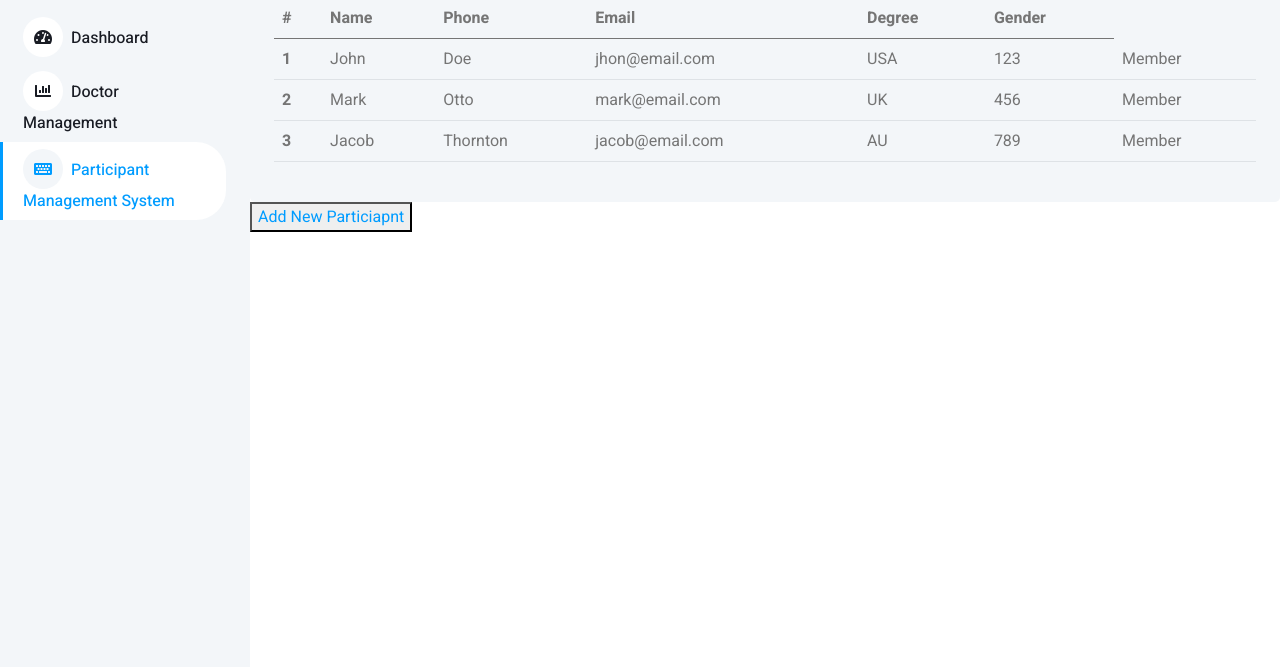
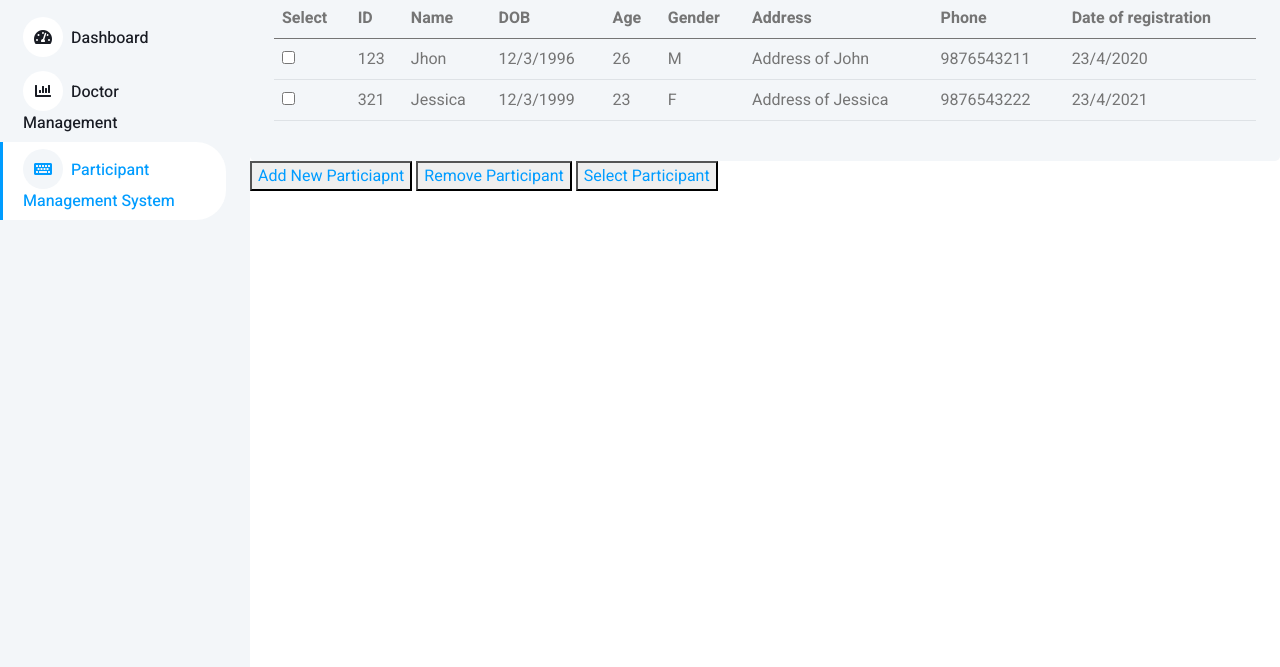
Before and after one commit to Aditya-Shahari/Easy-Trials-Web, a plain HTML site: page Participant_Management_System.html in a window 1280 px wide. Shown: the part 133-800 px from the top of the page. Drawn offline with nearby package versions, Linux system fonts and the light colour scheme.

Commit message:
edit table/buttons

```diff
--- a/Participant_Management_System.html
+++ b/Participant_Management_System.html
@@ -100,46 +100,47 @@
 
             <div class="col-12">
                 <div class="bg-light rounded h-100 p-4">
-                    <h6 class="mb-4">Responsive Table</h6>
+                    <h6 class="mb-4">Participant List</h6>
                     <div class="table-responsive">
                         <table class="table">
                             <thead>
                                 <tr>
-                                    <th scope="col">#</th>
+                                    <th scope="col">Select</th>
+                                    <th scope="col">ID</th>
                                     <th scope="col">Name</th>
+                                    <th scope="col">DOB</th>
+                                    <th scope="col">Age</th>
+                                    <th scope="col">Gender</th>
+                                    <th scope="col">Address</th>
                                     <th scope="col">Phone</th>
-                                    <th scope="col">Email</th>
-                                    <th scope="col">Degree</th>
-                                    <th scope="col">Gender</th>
+                                    <th scope="col">Date of registration</th>
                                 </tr>
                             </thead>
                             <tbody>
                                 <tr>
-                                    <th scope="row">1</th>
-                                    <td>John</td>
-                                    <td>Doe</td>
-                                    <td>jhon@email.com</td>
-                                    <td>USA</td>
+                                    <th scope="row"><input type="checkbox"></th>
+
                                     <td>123</td>
-                                    <td>Member</td>
+                                    <td>Jhon</td>
+                                    <td>12/3/1996</td>
+                                    <td>26</td>
+                                    <td>M</td>
+                                    <td>Address of John</td>
+                                    <td>9876543211</td>
+                                    <td>23/4/2020</td>
                                 </tr>
                                 <tr>
-                                    <th scope="row">2</th>
-                                    <td>Mark</td>
-                                    <td>Otto</td>
-                                    <td>mark@email.com</td>
-                                    <td>UK</td>
-                                    <td>456</td>
-                                    <td>Member</td>
-                                </tr>
-                                <tr>
-                                    <th scope="row">3</th>
-                                    <td>Jacob</td>
-                                    <td>Thornton</td>
-                                    <td>jacob@email.com</td>
-                                    <td>AU</td>
-                                    <td>789</td>
-                                    <td>Member</td>
+
+
+                                    <th scope="row"><input type="checkbox"></th>
+                                    <td>321</td>
+                                    <td>Jessica</td>
+                                    <td>12/3/1999</td>
+                                    <td>23</td>
+                                    <td>F</td>
+                                    <td>Address of Jessica</td>
+                                    <td>9876543222</td>
+                                    <td>23/4/2021</td>
                                 </tr>
                             </tbody>
                         </table>
@@ -148,11 +149,15 @@
             </div>
 <button>
 
-    <a href="Add_Participant.html">Add New Particiapnt
-
-    </a>
+    <a href="Add_Participant.html">Add New Particiapnt</a>
 </button>
 
+<button>
+    <a href="Participant_Management_System.html">Remove Participant</a>
+</button>
+<button>
+    <a href="">Select Participant</a>
+</button>
 
         </div>
         <!-- Content End -->
```
Also changed, not shown: Add_Participant.html (+3 -5 lines).
